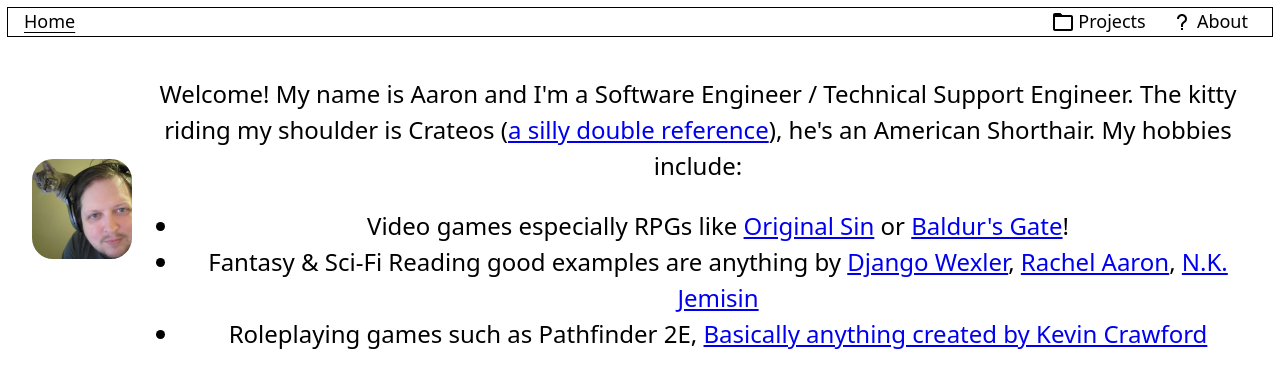
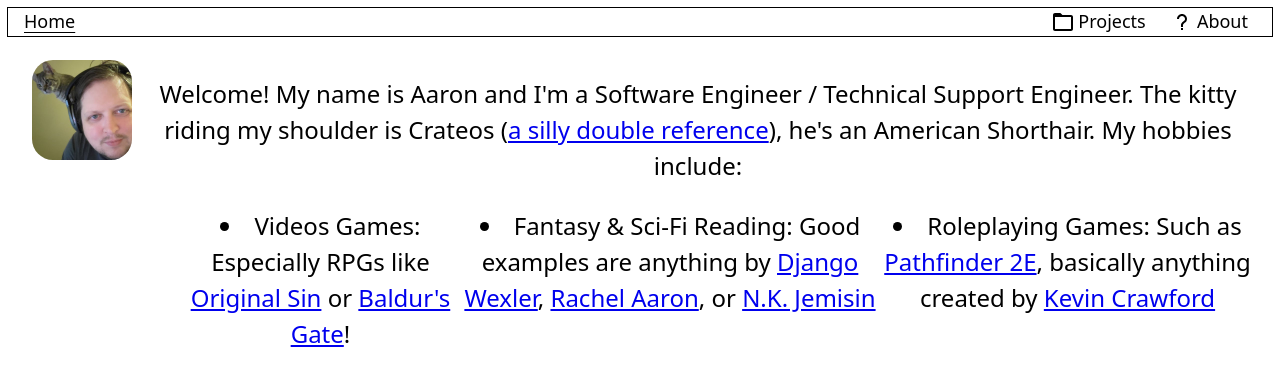
Before and after one commit to DemonMage/demonmage.com, a React (Vite) app: page / in a window 1280 px wide. Shown: the top 388 px of the page. Built offline with nearby package versions, Linux system fonts and the light colour scheme.

Commit message:
Updated home content and styling

```diff
--- a/src/pages/Home.css
+++ b/src/pages/Home.css
@@ -1,6 +1,5 @@
 .home {
   display: flex;
-  align-items: center;
   font-size: 0.75em;
 }
 
@@ -10,3 +9,10 @@
   border-radius: 25%;
   padding: 0.5rem;
 }
+
+.home ul {
+  display: flex;
+  list-style: inside;
+  align-content: center;
+  margin: 0.25rem;
+}
--- a/src/pages/Home.jsx
+++ b/src/pages/Home.jsx
@@ -3,6 +3,7 @@ import "./Home.css";
 
 function Home() {
   return (
+    <>
       <div className="home">
         <a href={PROFILE_PHOTO} target="_blank">
           <img src={PROFILE_PHOTO} />
@@ -15,9 +16,10 @@ function Home() {
               a silly double reference
             </a>
             ), he's an American Shorthair. My hobbies include:
+          </p>
           <ul>
             <li>
-              Video games especially RPGs like{" "}
+              Videos Games: Especially RPGs like{" "}
               <a
                 href="https://store.steampowered.com/app/435150/Divinity_Original_Sin_2__Definitive_Edition/"
                 target="_blank"
@@ -34,7 +36,7 @@ function Home() {
               !
             </li>
             <li>
-              Fantasy & Sci-Fi Reading good examples are anything by{" "}
+              Fantasy & Sci-Fi Reading: Good examples are anything by{" "}
               <a href="https://djangowexler.com/" target="_blank">
                 Django Wexler
               </a>
@@ -42,24 +44,28 @@ function Home() {
               <a href="https://rachelaaron.net/books.php" target="_blank">
                 Rachel Aaron
               </a>
-              ,{" "}
+              , or{" "}
               <a href="https://nkjemisin.com/writing/" target="_blank">
                 N.K. Jemisin
               </a>
             </li>
             <li>
-              Roleplaying games such as Pathfinder 2E,{" "}
+              Roleplaying Games: Such as{" "}
+              <a href="https://paizo.com/pathfinder" target="_blank">
+                Pathfinder 2E
+              </a>
+              , basically anything created by{" "}
               <a
                 href="https://sine-nomine-publishing.myshopify.com/"
                 target="_blank"
               >
-                Basically anything created by Kevin Crawford
+                Kevin Crawford
               </a>
             </li>
           </ul>
-        </p>
         </section>
       </div>
+    </>
   );
 }
 export default Home;
```
Lines whose indentation alone changed are shown as unchanged.
